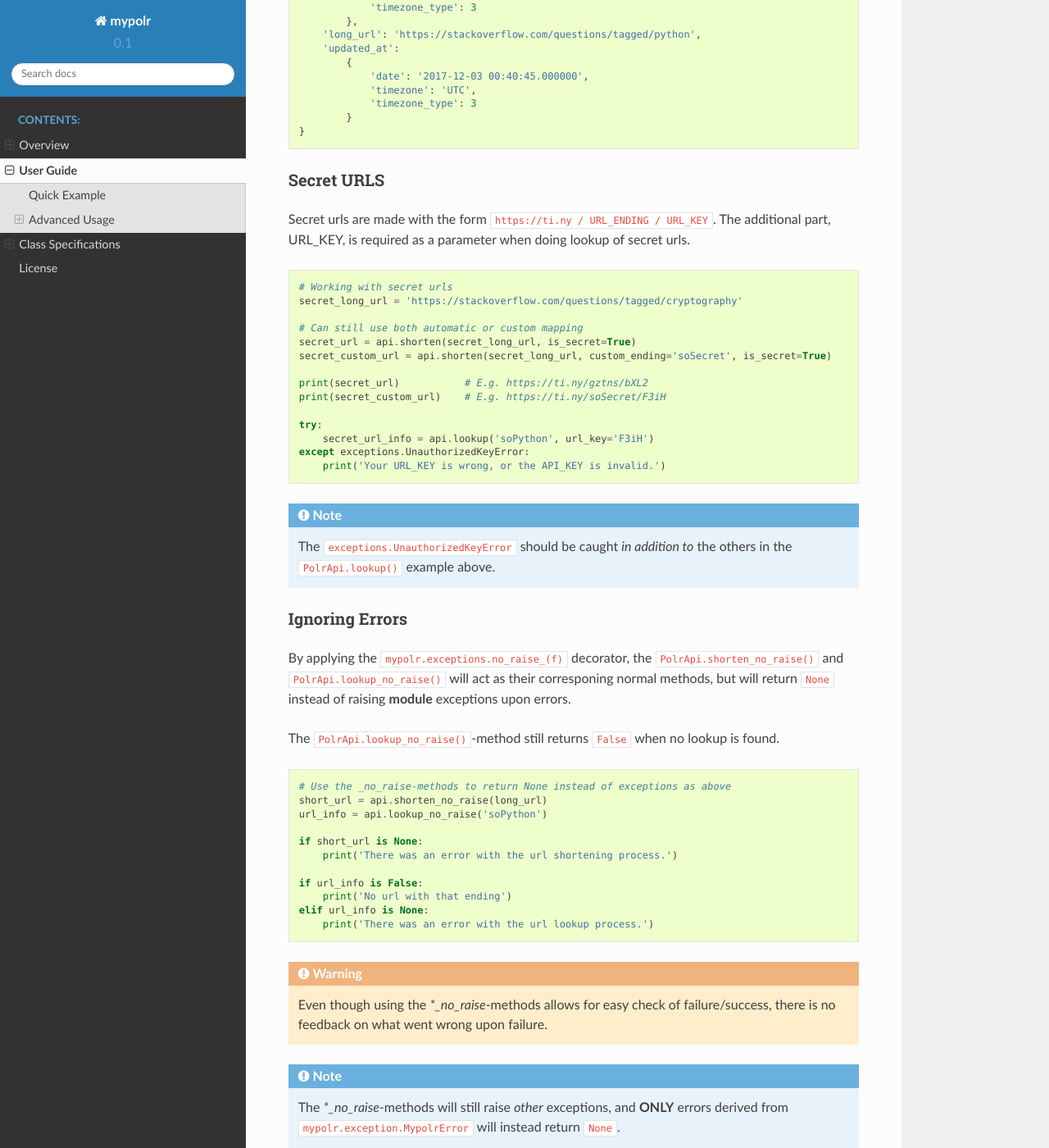
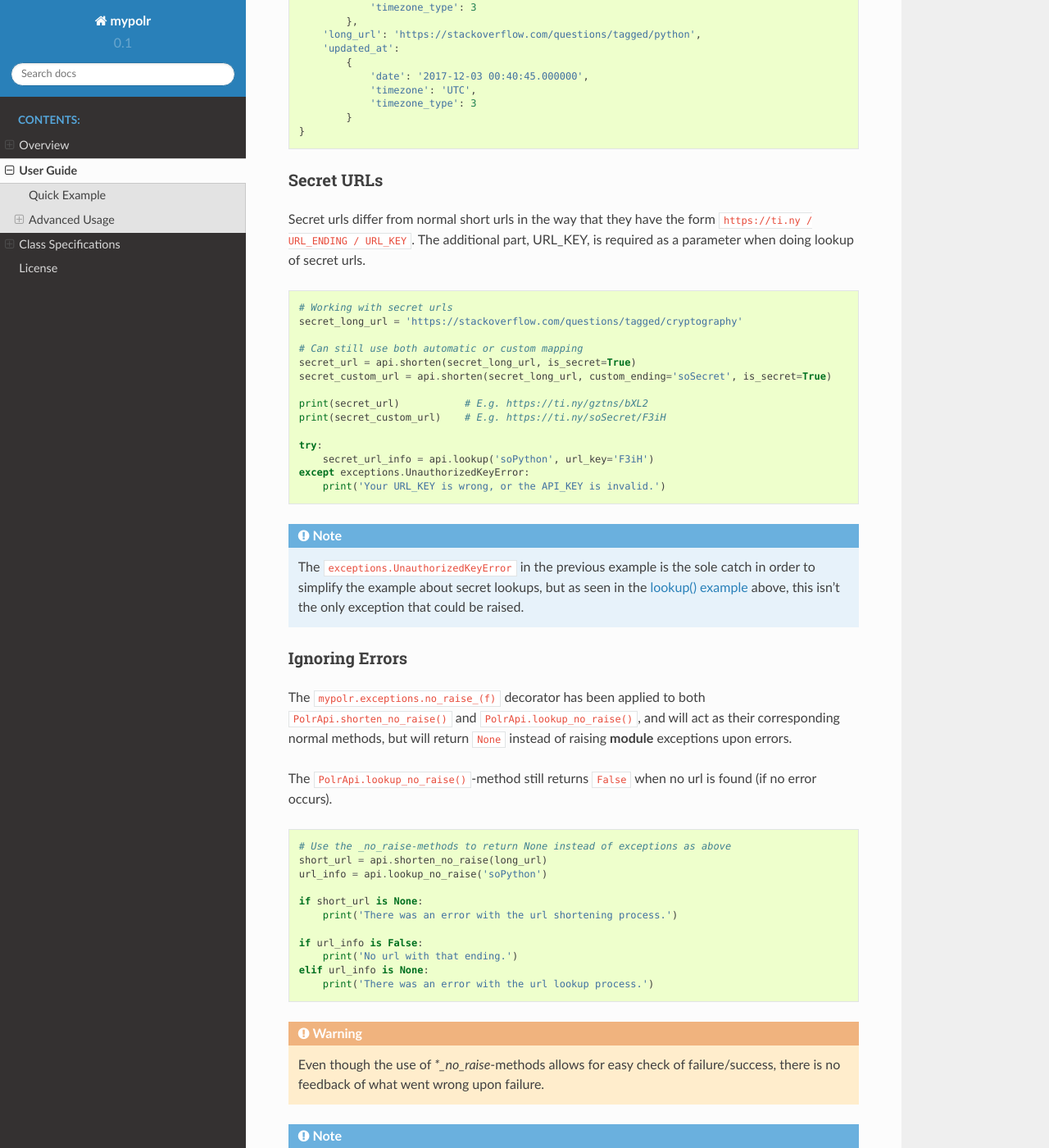
Before and after one commit to fauskanger/mypolr, a Sphinx documentation site: the page built from docs/usage.rst, in a window 1280 px wide and 1400 px high, scrolled down 2493 px. Shown: the whole window at 82% size. Built offline with Sphinx 7.4.7 and the Read the Docs theme 2.0.0, drawn with Linux system fonts in a browser that asks for light colours; some of the changed text lies outside the part shown.

```diff
--- a/docs/ClassSpecifications.rst
+++ b/docs/ClassSpecifications.rst
@@ -10,6 +10,7 @@ This section is generated with the Sphinx
    :members:
    :undoc-members:
 
+.. _exceptions:
 
 Exceptions
 ==========
--- a/docs/usage.rst
+++ b/docs/usage.rst
@@ -36,7 +36,7 @@ Here is an incomplete example. See `Advanced Usage`_ below for a more detailed d
     # E.g the format <polr root folder> / SHORT_URL_ENDING / URL_KEY:
     secret_url = api.shorten(long_url, is_secret=True)
     # Secret lookups require url_key:
-    secret_lookup = api.lookup('aTiny2', url_key='secret_key')
+    secret_lookup = api.lookup(SHORT_URL_ENDING, url_key=URL_KEY)
 
 .. after-usage-example
 
@@ -45,11 +45,11 @@ Here is an incomplete example. See `Advanced Usage`_ below for a more detailed d
 
 Advanced Usage
 ==============
-This example is more thorough, and covers the various errors and edge cases you might encounter with the Polr Project
-API.
+This section is more thorough than the one above,
+and covers the various errors and edge cases you might encounter with the Polr Project API.
 
-The following examples assume the Polr Project is installed on a server at `https://ti.ny`,
-and that a valid API_KEY is stored in a submodule ``auth.secrets``.
+The following examples assume the Polr Project to be installed on a server at `https://ti.ny`,
+and that a valid API_KEY is stored in a separate module ``my_secrets``.
 
 Set up API
 ----------
@@ -99,6 +99,8 @@ Given a long url, the ``PolrApi.shorten()``-method produces a short url on the f
     except exceptions.BadApiResponse:
         print('Response from server was not valid JSON.')
 
+.. _`lookup() example`:
+
 Lookup short URLs
 -----------------
 The ``PolrApi.lookup()``-method accepts either a short url ending, or a full short url, and returns ``False`` if no
@@ -125,7 +127,7 @@ url is found, or returns a dictionary of info about the link.
 
 Lookup result
 '''''''''''''
-Response of a successful lookup results in a dictionary á la something like this:
+Response of a successful lookup is a dictionary á la something like this:
 
 .. code-block:: python
 
@@ -147,10 +149,10 @@ Response of a successful lookup results in a dictionary á la something like thi
     }
 
 
-Secret URLS
+Secret URLs
 -----------
 
-Secret urls are made with the form ``https://ti.ny / URL_ENDING / URL_KEY``.
+Secret urls differ from normal short urls in the way that they have the form ``https://ti.ny / URL_ENDING / URL_KEY``.
 The additional part, URL_KEY, is required as a parameter when doing lookup of secret urls.
 
 .. code-block:: python
@@ -170,17 +172,19 @@ The additional part, URL_KEY, is required as a parameter when doing lookup of se
     except exceptions.UnauthorizedKeyError:
         print('Your URL_KEY is wrong, or the API_KEY is invalid.')
 
-.. note:: The ``exceptions.UnauthorizedKeyError`` should be caught `in addition to` the
-          others in the ``PolrApi.lookup()`` example above.
+.. note:: The ``exceptions.UnauthorizedKeyError`` in the previous example is the sole catch
+          in order to simplify the example about secret lookups,
+          but as seen in the `lookup() example`_ above,
+          this isn't the only exception that could be raised.
 
 Ignoring Errors
 ---------------
-By applying the ``mypolr.exceptions.no_raise_(f)`` decorator, the
-``PolrApi.shorten_no_raise()`` and ``PolrApi.lookup_no_raise()``
-will act as their corresponing normal methods,
+The ``mypolr.exceptions.no_raise_(f)`` decorator has been applied to both
+``PolrApi.shorten_no_raise()`` and ``PolrApi.lookup_no_raise()``,
+and will act as their corresponding normal methods,
 but will return ``None`` instead of raising **module** exceptions upon errors.
 
-The ``PolrApi.lookup_no_raise()``-method still returns ``False`` when no lookup is found.
+The ``PolrApi.lookup_no_raise()``-method still returns ``False`` when no url is found (if no error occurs).
 
 .. code-block:: python
 
@@ -192,12 +196,12 @@ The ``PolrApi.lookup_no_raise()``-method still returns ``False`` when no lookup
         print('There was an error with the url shortening process.')
 
     if url_info is False:
-        print('No url with that ending')
+        print('No url with that ending.')
     elif url_info is None:
         print('There was an error with the url lookup process.')
 
-.. warning:: Even though using the `\*_no_raise`-methods allows for easy check of failure/success,
-             there is no feedback on what went wrong upon failure.
+.. warning:: Even though the use of `\*_no_raise`-methods allows for easy check of failure/success,
+             there is no feedback of what went wrong upon failure.
 
 .. note:: The `\*_no_raise`-methods will still raise *other* exceptions, and
           **ONLY** errors derived from ``mypolr.exception.MypolrError`` will instead return ``None``.
```
Also changed, not shown: other parts of docs/usage.rst (+2 -2 lines), README.rst (+6 -1 lines).
